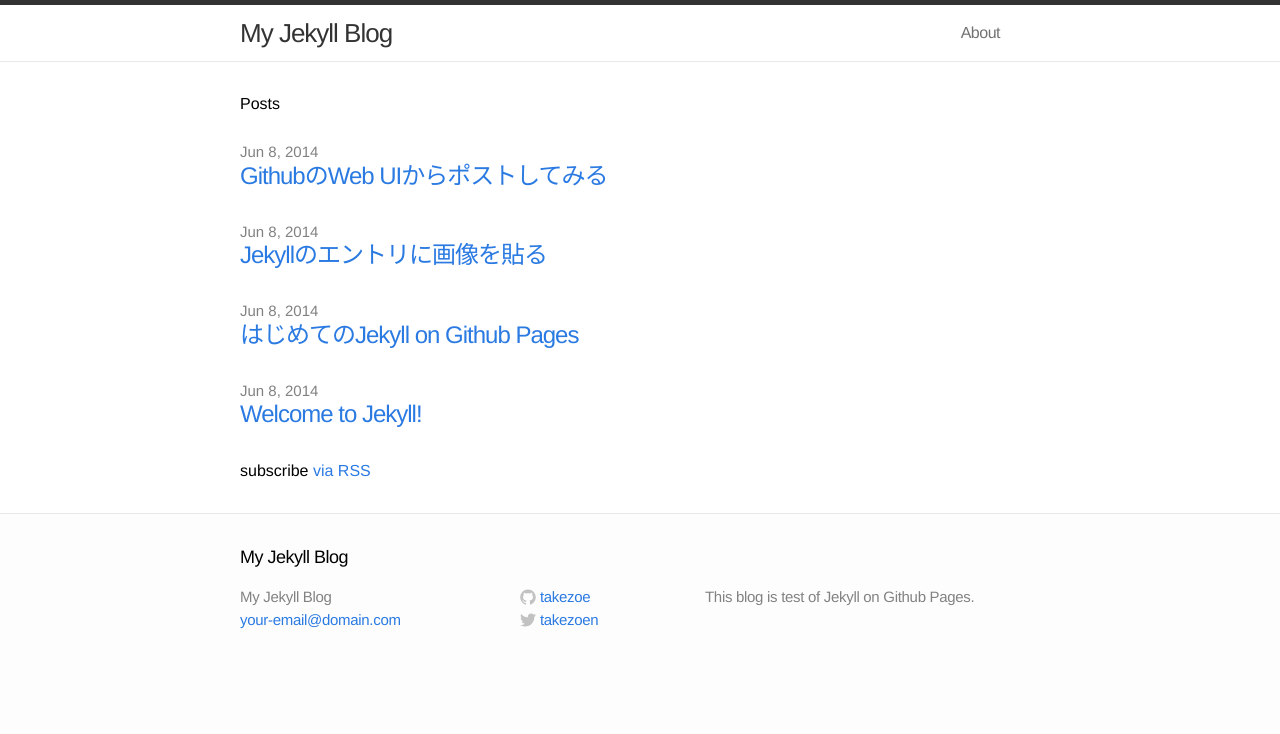
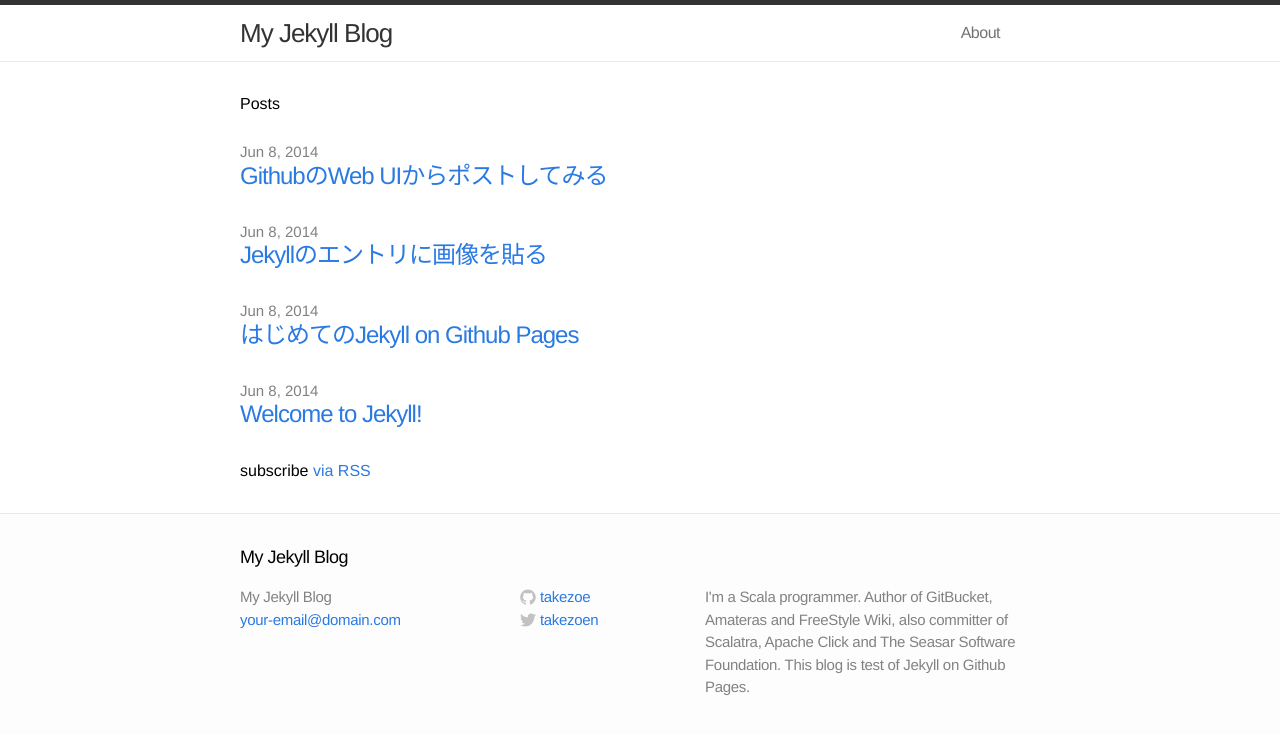
Before and after one commit to takezoe/blog, a Jekyll site: the page built from index.html, in a window 1280 px wide. Shown: the top 734 px of the page. Built offline with Jekyll 4.4.1, drawn with Linux system fonts in a browser that asks for light colours.

Commit message:
Modify site description

```diff
--- a/_config.yml
+++ b/_config.yml
@@ -1,7 +1,7 @@
 # Site settings
 title: My Jekyll Blog
 email: your-email@domain.com
-description: "This blog is test of Jekyll on Github Pages."
+description: "I'm a Scala programmer. Author of GitBucket, Amateras and FreeStyle Wiki, also committer of Scalatra, Apache Click and The Seasar Software Foundation. This blog is test of Jekyll on Github Pages."
 baseurl: "http://takezoe.github.io/blog"
 url: "http://takezoe.github.io/blog"
 
```
